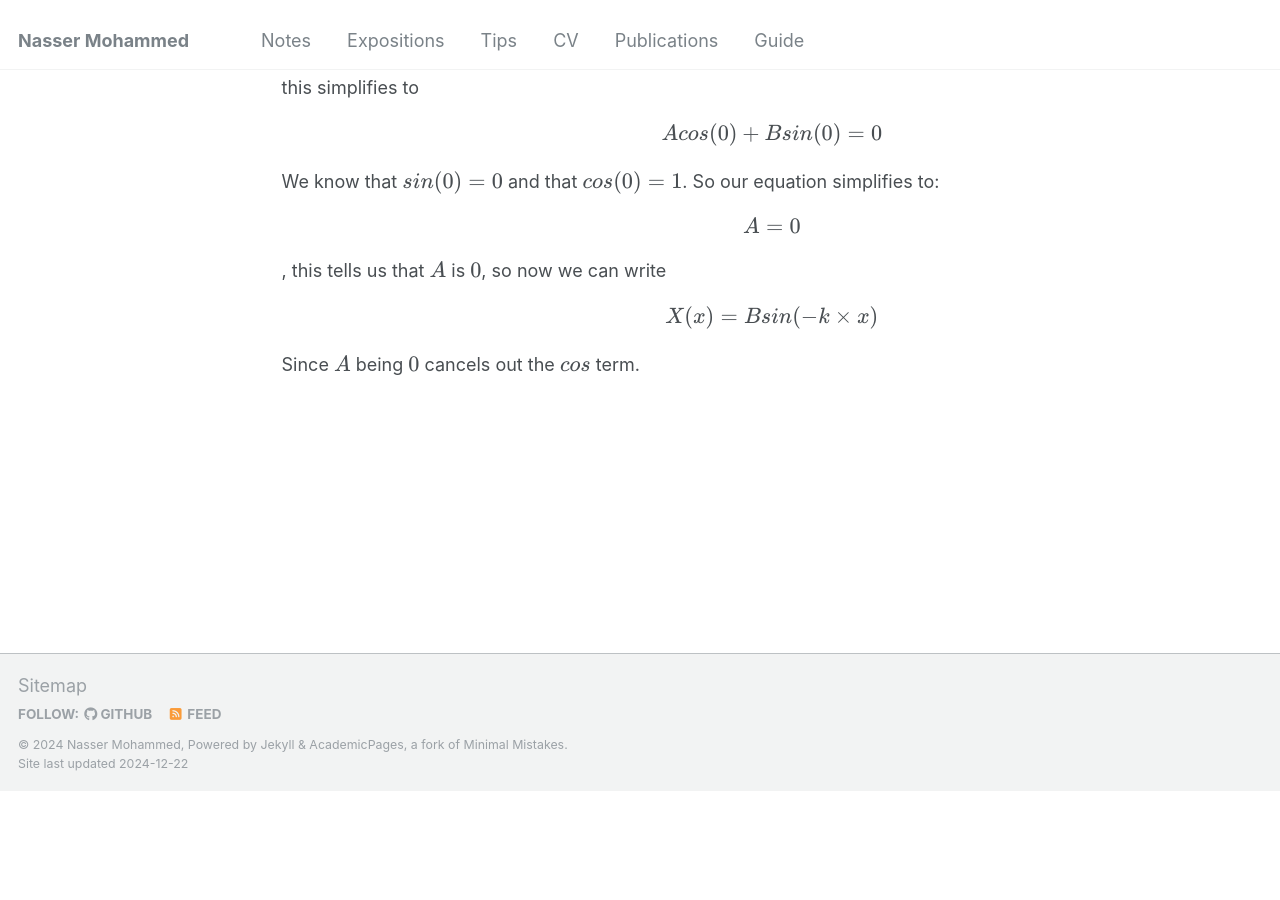
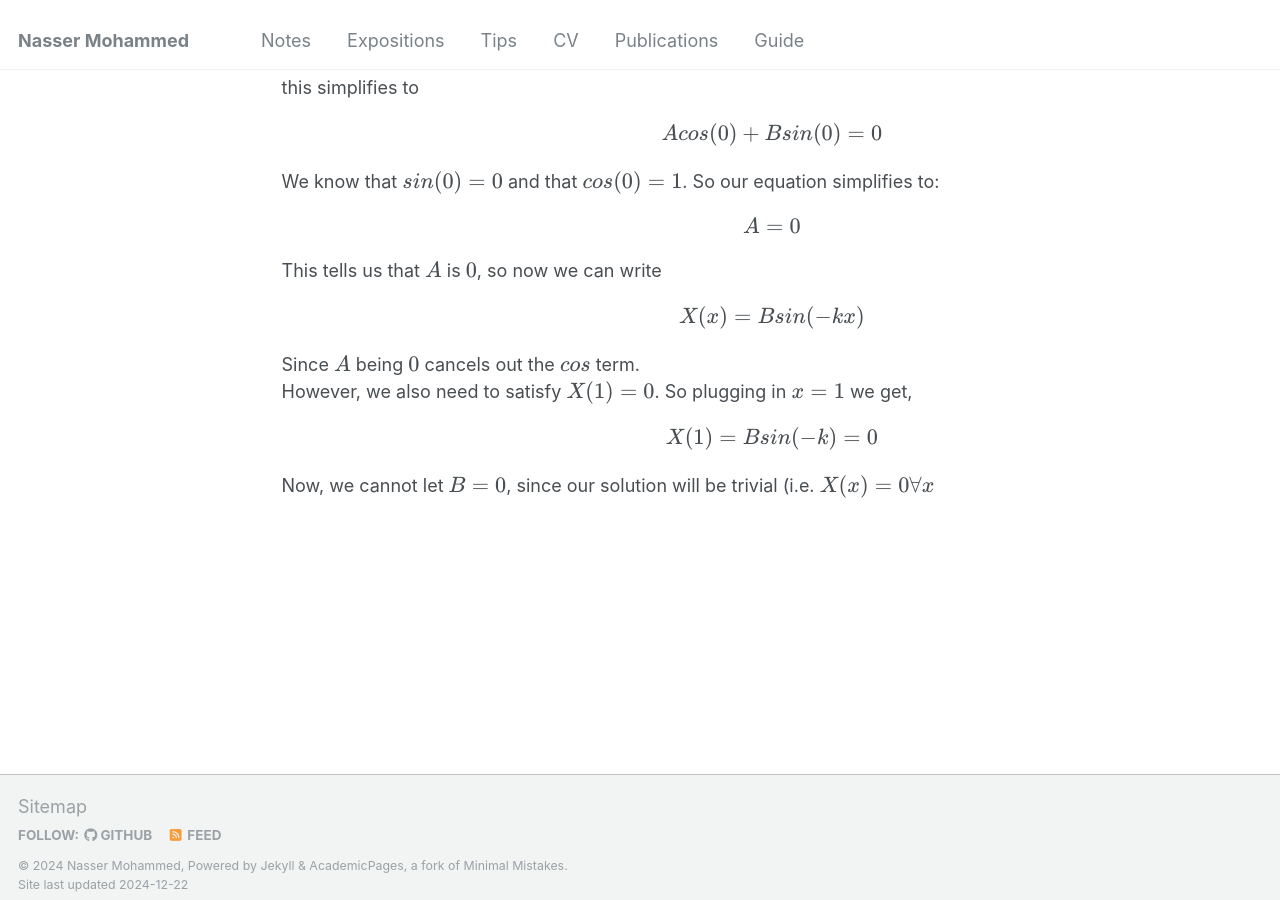
Before and after one commit to Nasser-Mohammed/Nasser-Mohammed.github.io, a Jekyll site: the page built from _pages/notes/pde/heatequation.md, in a window 1280 px wide and 900 px high, scrolled down 5768 px. Built offline with Jekyll 4.4.1, drawn with Linux system fonts in a browser that asks for light colours; before the commit the page ends 6559 px from its top, so only the background shows below that.

Commit message:
Update heatequation.md

```diff
--- a/_pages/notes/pde/heatequation.md
+++ b/_pages/notes/pde/heatequation.md
@@ -63,4 +63,6 @@ Now that we have found \\(T(t)\\) and \\(X(x)\\), we can say that the *general*
 Extending the Solution to Solve with Boundary Conditions
 =====
 To solve the heat equation with boundary conditions, you typically begin with the most simple case, homogenous Dirichlet boundary conditions. In the case of the one dimensional metal rod of length 1, our homogenous Dirichlet boundary conditions would be \\[u(0,t) = 0\\] and \\[u(1,t) = 0\\] Now since we know \\[u(x,t) = T(t)X(x)\\] then \\[u(0,t) = X(0)T(t) = 0\\] and \\[u(1,t) = X(1)T(t) = 0\\] This implies that \\(X(0) = 0\\) and \\(X(1) = 0\\) So, to extend our solution to account for this, we consider: \\[X(x) = Acos(-kx) + Bsin(-kx)\\] Now it is not enough for this function to satisfy the ODE that we previously solved. Now, it must also satisfy our boundary conditions, i.e. \\(X(0) = 0\\) and \\(X(1) = 0\\), so let's write that out.
-\\[X(0) = 0 = Acos(-k\times 0) + Bsin(-k\times 0)\\] this simplifies to \\[Acos(0) + Bsin(0) = 0\\] We know that \\(sin(0) = 0\\) and that \\(cos(0) = 1\\). So our equation simplifies to: \\[A = 0\\], this tells us that \\(A\\) is \\(0\\), so now we can write \\[X(x) = Bsin(-k\times x)\\] Since \\(A\\) being \\(0\\) cancels out the \\(cos\\) term.
+\\[X(0) = 0 = Acos(-k\times 0) + Bsin(-k\times 0)\\] this simplifies to \\[Acos(0) + Bsin(0) = 0\\] We know that \\(sin(0) = 0\\) and that \\(cos(0) = 1\\). So our equation simplifies to: \\[A = 0\\] This tells us that \\(A\\) is \\(0\\), so now we can write \\[X(x) = Bsin(-kx)\\] Since \\(A\\) being \\(0\\) cancels out the \\(cos\\) term. \
+However, we also need to satisfy \\(X(1) = 0\\). So plugging in \\(x = 1\\) we get, \\[X(1) = Bsin(-k) = 0\\]
+Now, we cannot let \\(B = 0\\), since our solution will be trivial (i.e. \\(X(x) = 0 \forall x\\)
```
